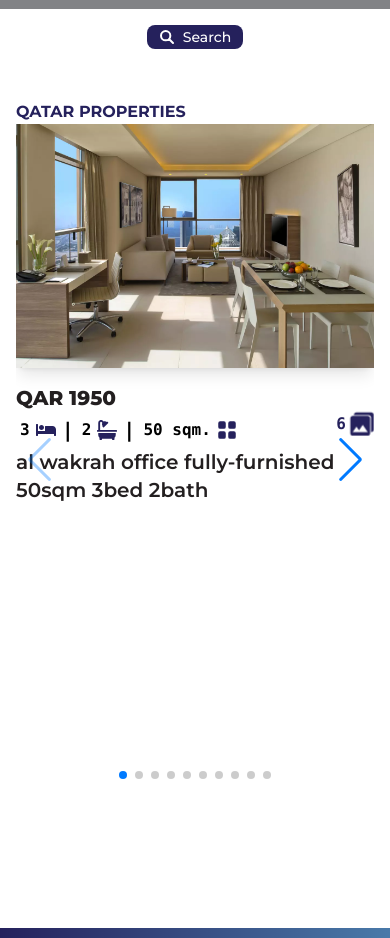
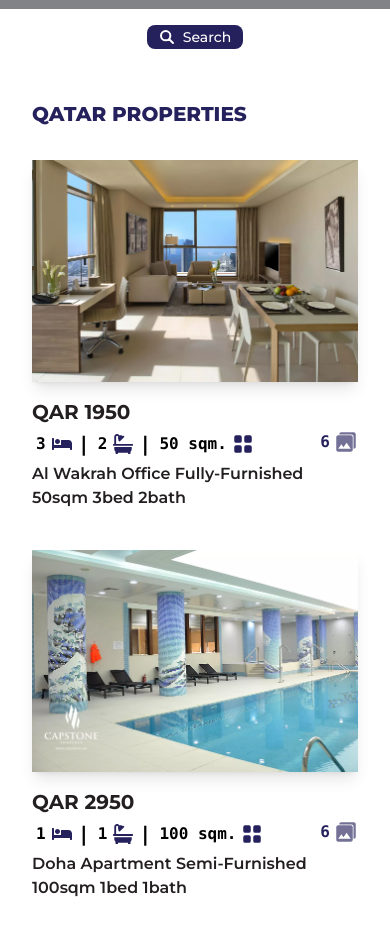
Before and after one commit to Sameekshaa999/AL-Madar-, a React (Create React App) app: page /properties in a window 390 px wide. Shown: the part 551-1489 px from the top of the page. Built offline with nearby package versions, Linux system fonts and the light colour scheme; grey boxes are pictures that could not be loaded.

Commit message:
properties page fully responsive

```diff
--- a/src/components/properties/PropertiesS1.jsx
+++ b/src/components/properties/PropertiesS1.jsx
@@ -526,10 +526,10 @@ const PropertiesS1 = () => {
   function PropertyList() {
     return (
       <div className="min-h-screen">
-        <h1 className="uppercase text-md sm:text-lg md:text-xl lg:text-2xl pt-8 pl-0 md:pl-0 font-bold">
+        <h1 className="uppercase text-md mx-4 sm:mx-16 md:mx-0 text-xl md:text-2xl lg:text-3xl pt-8 font-extrabold">
           Qatar Properties
         </h1>
-        <div className="h-[42rem] sm:h-[50rem] md:h-[36rem] lg:h-[31rem] font-montserrat mx-auto">
+        <div className="hidden md:flex mt-8 h-[42rem] sm:h-[50rem] md:h-[36rem] lg:h-[31rem] font-montserrat mx-auto">
           <Swiper
             navigation={true}
             spaceBetween={20}
@@ -620,7 +620,7 @@ const PropertiesS1 = () => {
                         </div>
                       </div>
                     </div>
-                    <h3 className="text-xl font-semibold text-mgrey">
+                    <h3 className="text-xl font-semibold text-mgrey capitalize">
                       {item.title}
                     </h3>
                   </div>
@@ -628,6 +628,66 @@ const PropertiesS1 = () => {
               </SwiperSlide>
             ))}
           </Swiper>
+        </div>
+        <div className="grid grid-cols-1 md:hidden mt-8 gap-y-10">
+          {renderData.map((item) => (
+            <div className="flex flex-col justify-center mx-4 sm:mx-16">
+              <div className="relative h-full items-center ">
+                <Link to="renderArea" smooth={true} duration={500} offset={-48}>
+                  <img
+                    src={item.image}
+                    alt=""
+                    className="object-center object-cover shadow-lg cursor-pointer"
+                    onClick={() => {
+                      setPropertyid(item.itemNumber);
+                    }}
+                  />
+                </Link>
+              </div>
+              <div className="flex flex-col mt-4">
+                <h3 className="text-xl font-bold md:font-extrabold text-mgrey">
+                  QAR {item.price}
+                </h3>
+                <div className="flex flex-row p-1 text-mpurple text-base font-mono font-semibold relative">
+                  <div className="flex flex-row items-center">
+                    <span className="mr-2 text-black">{item.bedrooms}</span>
+                    <span className="scale-125">
+                      <FaBed />
+                    </span>
+                    <span className="mx-2 text-xl text-black">|</span>
+                  </div>
+                  <div className="flex flex-row items-center">
+                    <span className="mr-2 text-black">{item.bathrooms}</span>
+                    <span className="scale-125">
+                      <FaBath />
+                    </span>
+                    <span className="mx-2 text-xl text-black">|</span>
+                  </div>
+                  <div className="flex flex-row items-center">
+                    <span className="mr-2 text-black">{item.area} sqm.</span>
+                    <span className="scale-125">
+                      <BsGridFill />
+                    </span>
+                  </div>
+                  <div className="absolute inline-flex right-1 top-0">
+                    <div
+                      onClick={() => setGalleryid(item.itemNumber)}
+                      className="flex flex-row items-center hover:cursor-pointer mt-1"
+                    >
+                      {/* Gallery */}
+                      <span className="mr-2 ">{item.gallery.length}</span>
+                      <span className="animate-pulse scale-[1.5]">
+                        <IoMdPhotos />
+                      </span>
+                    </div>
+                  </div>
+                </div>
+                <h3 className="text-base sm:text-lg md:text-xl font-semibold text-mgrey capitalize">
+                  {item.title}
+                </h3>
+              </div>
+            </div>
+          ))}
         </div>
         {galleryid ? <GalleryModal /> : <div></div>}
       </div>
```
